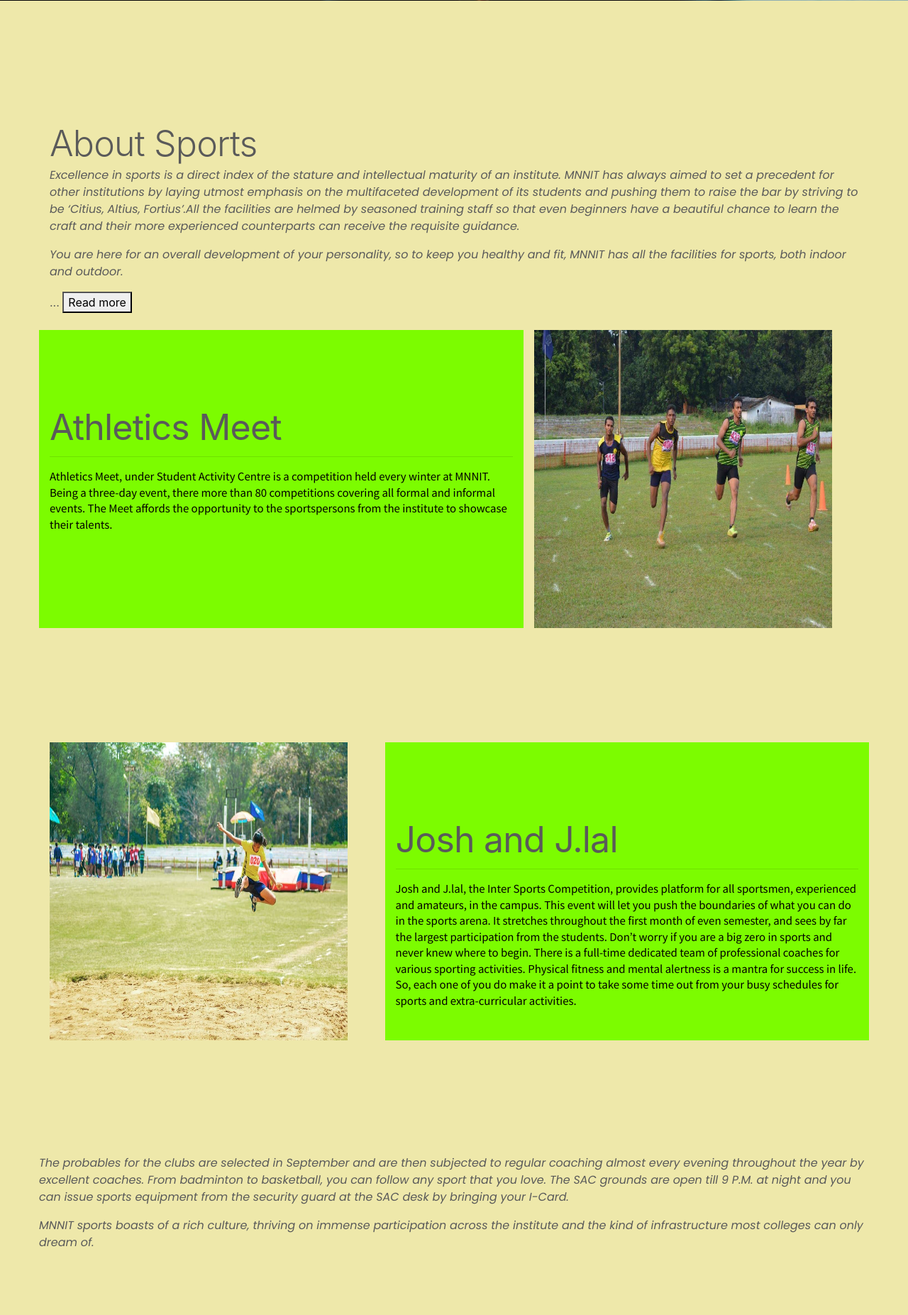
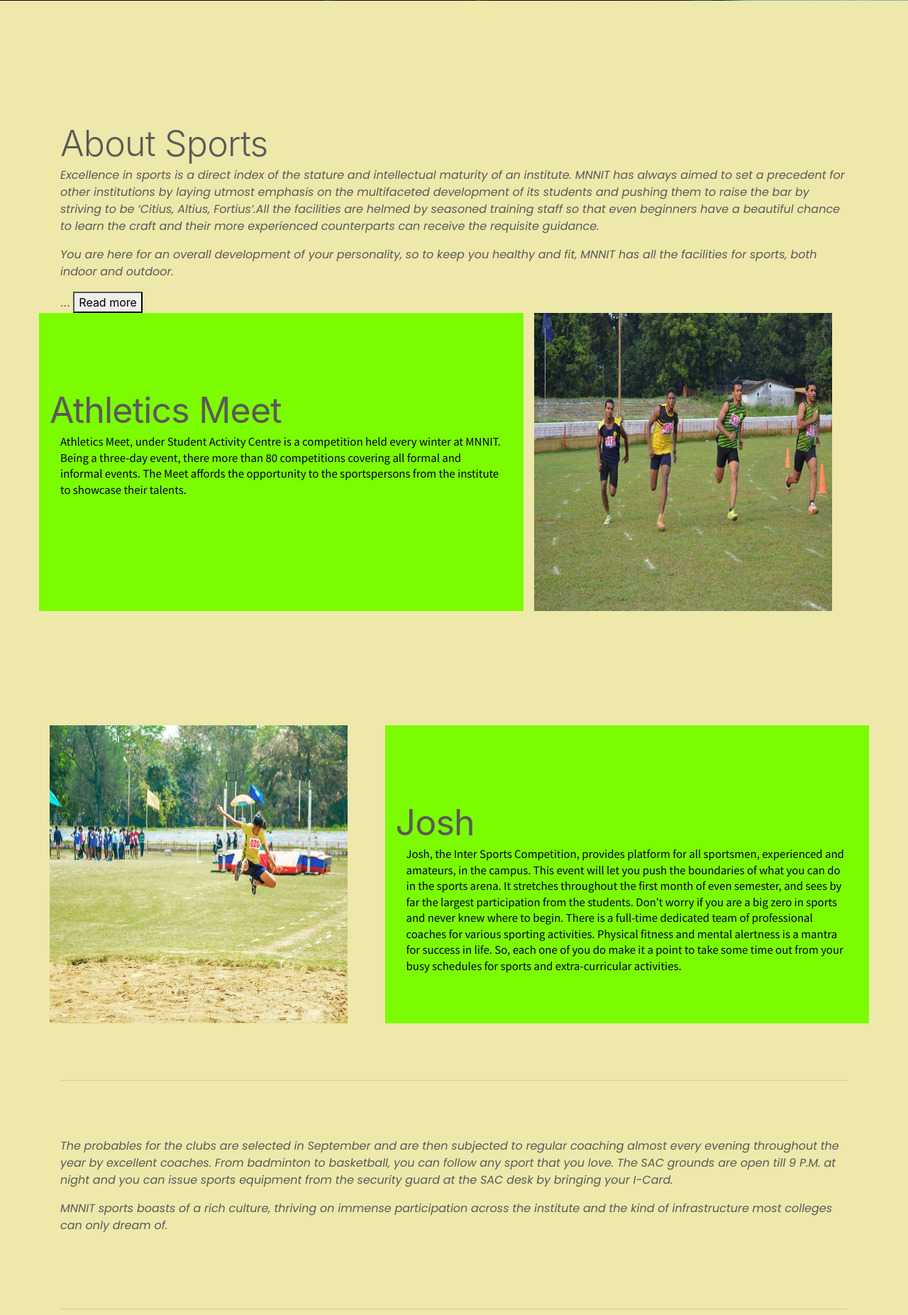
Before and after one commit to Abhisek06/SMP-MNNIT, a Django app: page /sports/ in a window 1280 px wide. Shown: the part 719-2572 px from the top of the page at 71% size. Run offline with Django 3.2, Linux system fonts and the light colour scheme; some libraries are stand-ins or nearby versions.

Commit message:
some changes

```diff
--- a/smp_mnnit/SMP/templates/SMP/extra.html
+++ b/smp_mnnit/SMP/templates/SMP/extra.html
@@ -37,7 +37,7 @@
   <header class="masthead mb-auto">
     <div class="inner">
       <h3  style="font-size: 20px;" class="masthead-brand" style="color:gold;">"Culture is not made up but something that evolves which is human." <em>- Edward T. Hall</em> </h3>
-      <nav class="nav nav-masthead justify-content-center">
+      <nav style="background-color: aqua;" class="nav nav-masthead justify-content-center">
         <a style="color:firebrick"class="nav-link" href="../">Home</a>
         <a style="color: firebrick;"class="nav-link" href="../events/">Events</a>
         <a style="color: firebrick"class="nav-link" href="../clubs/">Clubs</a>
--- a/smp_mnnit/SMP/templates/SMP/readMore.html
+++ b/smp_mnnit/SMP/templates/SMP/readMore.html
@@ -42,7 +42,9 @@
     </div>
     <br>
     <div class="para">
-        <a style="color: whitesmoke;" target="_blank" href="{% static "SMP/blog/pics/map.pdf" }%">View College Map</a>
+        <a style="color: whitesmoke;" target="_blank" href="{% static "SMP/blog/pics/map.pdf" %}">View College Map</a>
+        <hr>
+        <div class="mapouter"><div class="gmap_canvas"><iframe width="713" height="423" id="gmap_canvas" src="https://maps.google.com/maps?q=MNNIT%20Allahabad&t=&z=15&ie=UTF8&iwloc=&output=embed" frameborder="0" scrolling="no" marginheight="0" marginwidth="0"></iframe><a href="https://google-map-generator.com">google map generator</a></div><style>.mapouter{position:relative;text-align:right;height:423px;width:713px;}.gmap_canvas {overflow:hidden;background:none!important;height:423px;width:713px;}</style></div>
         <br> <p class="mt-5 mb-3 text-muted">&copy; SMP-Mnnit Allahabad</p>
     </div>
        <br>
--- a/smp_mnnit/SMP/templates/SMP/resources.html
+++ b/smp_mnnit/SMP/templates/SMP/resources.html
@@ -166,7 +166,7 @@
           <!-- <p class="lead">Donec ullamcorper nulla non metus auctor fringilla. Vestibulum id ligula porta felis euismod semper. Praesent commodo cursus magna, vel scelerisque nisl consectetur. Fusce dapibus, tellus ac cursus commodo.</p> -->
         </div>
         <div class="col-md-5 order-md-1">
-          <img src= "{% static "SMP\blog\club\eloq.jpg" %}" alt="elo" class="img1">
+          <img src= "{% static "SMP\blog\club\elog.jpg" %}" alt="elo" class="img1">
           <!-- <svg class="bd-placeholder-img bd-placeholder-img-lg featurette-image img-fluid mx-auto" width="500" height="500" xmlns="http://www.w3.org/2000/svg" preserveAspectRatio="xMidYMid slice" focusable="false" role="img" aria-label="Placeholder: 500x500"><title>Placeholder</title><rect width="100%" height="100%" fill="#eee"/><text x="50%" y="50%" fill="#aaa" dy=".3em">500x500</text></svg> -->
         </div>
       </div>
--- a/smp_mnnit/SMP/templates/SMP/sports.html
+++ b/smp_mnnit/SMP/templates/SMP/sports.html
@@ -136,6 +136,7 @@
 
  <div class="container marketing">
   <div class="row featurette">
+    <div class="container h-100 d-flex justify-content-center">
       <div class="life">
         <h3 class="featurette-heading">About Sports</h3>
         <p class="outside">Excellence in sports is a direct index of the stature and intellectual maturity of an institute. MNNIT has always aimed to set a precedent for other institutions by laying utmost emphasis on the multifaceted development of its students and pushing them to raise the bar by striving to be ‘Citius, Altius, Fortius’.All the facilities are helmed by seasoned training staff so that even beginners have a beautiful chance to learn the craft and their more experienced counterparts can receive the requisite guidance.
@@ -160,20 +161,18 @@
            <li>Karate Club</li>
         </ul>
       </span>
-        <button onclick="myFunction()" class="myBtn">Read more</button>
+        <button onclick="myFunction()" class="myBtn">Read more</button></div>
       </div>
     <br>
 
     <div class="row featurette">
       <div class="col-md-7">
         <h2 class="featurette-heading">Athletics Meet</h2>
+        <div class="container h-100 d-flex justify-content-center">
         <hr>
         <p class="lead">Athletics Meet, under Student Activity Centre is a competition held every winter at MNNIT. Being a three-day event, there more than 80 competitions covering all formal and informal events. The Meet affords the opportunity to the sportspersons from the institute to showcase their talents.
         </p>
-        <!-- <p class="lead">This is very first event of college when you start your college life here at MNNIT. It is an event which acts as a platform for the newly inducted students to exhibit their extra-curricular talents. Besides it also facilitates better co-ordination and communication between the freshers and the senior students. It is purely an event dedicated to students, hence right from the selection of the events to the management of the function, the responsibility is being borne by senior students in the form of a committee of student co-ordinators.
-        </p>
-        <p class="lead">There are 14 committees that make this event a grand success. This ranges from dainty dances like Garba, Marathi, Bengali, SouthFolk, Bhangra, Rajasthani, Inaugural and Western to the charming ramp walks of the footprints committee and from the extraordinary talent of the dramatics committee to the technical upbringing of Media House of MNNIT. The Arts committee brightens the stage with a outstanding back drop painted by vibrant colours. The Music committee which sets the stage on fire with their melodious and enchanting performances. The Oration committee which lefts the audience awestruck with their affluent skills.
-        </p> -->
+        </div>
       </div>
       <div class="col-md-5">
         <img src="{% static "SMP/blog/club/athleticsmeet.jpg" %}" alt="ath" class="img1">
@@ -185,16 +184,12 @@
 
     <div class="row featurette">
       <div class="col-md-7 order-md-2">
-        <h2 class="featurette-heading">Josh and J.lal</h2>
+        <h2 class="featurette-heading">Josh</h2>
+        <div class="container h-100 d-flex justify-content-center">
         <hr>
-        <p class="lead">Josh and J.lal, the Inter Sports Competition, provides platform for all sportsmen, experienced and amateurs, in the campus. This event will let you push the boundaries of what you can do in the sports arena. It stretches throughout the first month of even semester, and sees by far the largest participation from the students. Don’t worry if you are a big zero in sports and never knew where to begin. There is a full-time dedicated team of professional coaches for various sporting activities. Physical fitness and mental alertness is a mantra for success in life. So, each one of you do make it a point to take some time out from your busy schedules for sports and extra-curricular activities.
-        </p>
-        <!-- <p class="lead">Having the theme ‘ideate, innovate and create’, the fest has around 60 events being organised over the period of four days. There are over 12 major banners under which whole Avishkar takes place into account. It includes Aerodynamics, Cyberquest, Mechrocosm, Electromania, Power Surge, Genesis, Rasayans, Nirman, Oligopoly, Kreedomania, Monopoly and Robomania.
-        </p>
-        <p class="lead">Every year Avishkar occurs at mid-September which witnesses a huge participation from all branches and years. Avishkar’ 19 marked a huge success all it had a team of dedicated students, who worked day and night passionately. From self-driving cars which can follow lanes and identify road signals to creating ‘Vikram’ lander inspired ATVs for different types of terrains on moon, form google assistant based home automation to creating your own android app Avishkar keeps on raising the bar year after year.
-        </p> -->
-        <!-- <p class="lead">Donec ullamcorper nulla non metus auctor fringilla. Vestibulum id ligula porta felis euismod semper. Praesent commodo cursus magna, vel scelerisque nisl consectetur. Fusce dapibus, tellus ac cursus commodo.</p> -->
-      </div>
+        <p class="lead">Josh, the Inter Sports Competition, provides platform for all sportsmen, experienced and amateurs, in the campus. This event will let you push the boundaries of what you can do in the sports arena. It stretches throughout the first month of even semester, and sees by far the largest participation from the students. Don’t worry if you are a big zero in sports and never knew where to begin. There is a full-time dedicated team of professional coaches for various sporting activities. Physical fitness and mental alertness is a mantra for success in life. So, each one of you do make it a point to take some time out from your busy schedules for sports and extra-curricular activities.
+        </p></div>
+        </div>
       <div class="col-md-5 order-md-1 ">
         <img src="{% static "SMP/blog/club/josh.jpg" %}" alt="josh" class="img1">
         <!-- <svg class="bd-placeholder-img bd-placeholder-img-lg featurette-image img-fluid mx-auto" width="500" height="500" xmlns="http://www.w3.org/2000/svg" preserveAspectRatio="xMidYMid slice" focusable="false" role="img" aria-label="Placeholder: 500x500"><title>Placeholder</title><rect width="100%" height="100%" fill="#eee"/><text x="50%" y="50%" fill="#aaa" dy=".3em">500x500</text></svg> -->
@@ -202,13 +197,18 @@
     </div>
 
     <hr class="featurette-divider">
+    <div class="container marketing">
+      <hr class="featurette-divider">
     <div class="row featurette">
+      <hr class="featurette-divider">
+      <div class="container h-100 d-flex justify-content-center">
+        <hr class="featurette-divider">
       <div class="life">
         <p class="outside">The probables for the clubs are selected in September and are then subjected to regular coaching almost every evening throughout the year by excellent coaches. From badminton to basketball, you can follow any sport that you love. The SAC grounds are open till 9 P.M. at night and you can issue sports equipment from the security guard at the SAC desk by bringing your I-Card.
       </p>
       <p class="outside">MNNIT sports boasts of a rich culture, thriving on immense participation across the institute and the kind of infrastructure most colleges can only dream of.
-      </p>
-      </div>
+      </p></div>
+      </div></div>
     <hr class="featurette-divider">
 
 
```
Also changed, not shown: smp_mnnit/SMP/templates/SMP/contact.html (+5 -5 lines), smp_mnnit/SMP/templates/SMP/infra.html (+11 -8 lines), smp_mnnit/SMP/static/SMP/blog/club/elog.jpg (added), smp_mnnit/SMP/static/SMP/blog/pics/seminar-copy.jpg (added).
